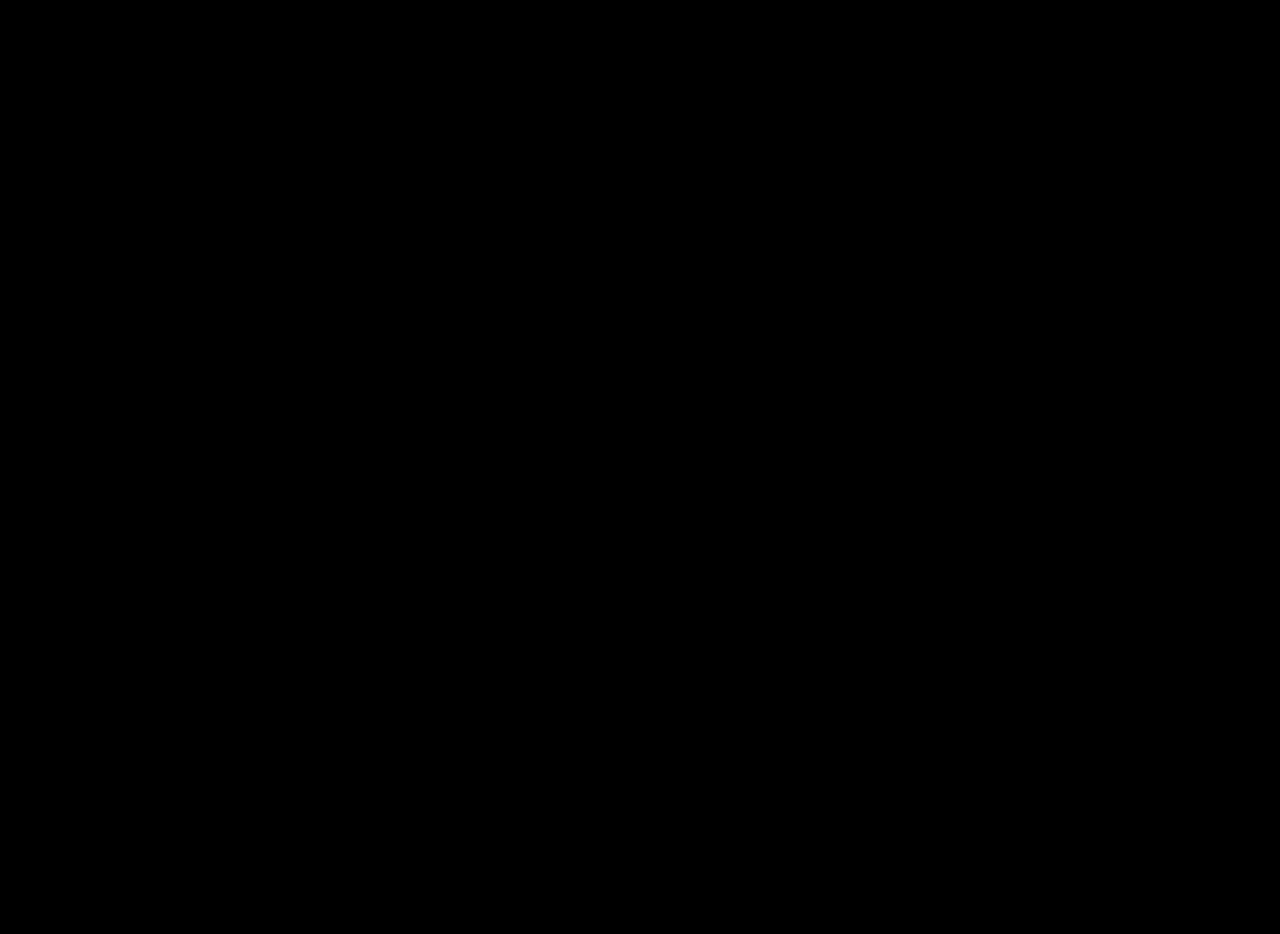
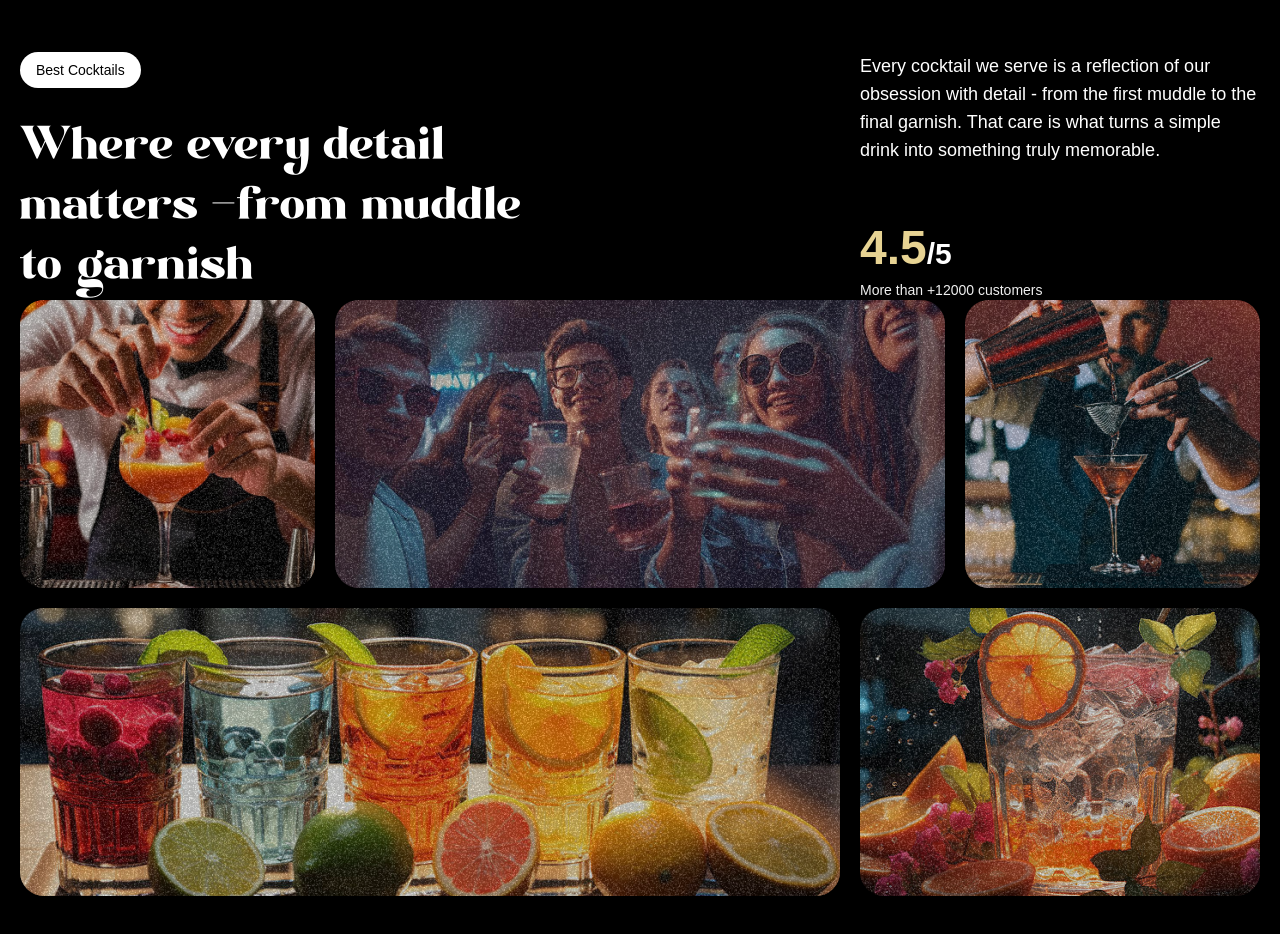
Before and after one commit to spahicnedim/gsap_mojito_page, a React (Vite) app: page / in a window 1280 px wide. Shown: the part 1660-2594 px from the top of the page. Before the commit the page ends 1600 px from the top, so only its background shows below. Built offline with nearby package versions, Linux system fonts and the light colour scheme; a web font is replaced by a local one.

Commit message:
implement the about section

```diff
--- a/src/App.jsx
+++ b/src/App.jsx
@@ -4,6 +4,7 @@
 import Navbar from "./components/Navbar.jsx";
 import Hero from "./components/Hero.jsx";
 import Cocktails from "./components/Cocktails.jsx";
+import About from "./components/About.jsx";
 
 gsap.registerPlugin(ScrollTrigger, SplitText);
 
@@ -13,6 +14,7 @@
            <Navbar />
            <Hero />
            <Cocktails />
+           <About />
        </main>
     )
 }
--- /dev/null
+++ b/src/components/About.jsx
@@ -0,0 +1,88 @@
+import React from 'react'
+import {useGSAP} from "@gsap/react";
+import gsap from "gsap";
+import { SplitText } from "gsap/all";
+
+const About = () => {
+    useGSAP(() => {
+        const titleSplit = SplitText.create("#about h2", {
+            type: "words"
+        })
+
+        const scrollTimeline = gsap.timeline({
+            scrollTrigger: {
+                trigger: "#about",
+                start: "top center",
+            }
+        })
+
+        scrollTimeline.from(titleSplit.words, {
+            opacity: 0,
+            duration: 1,
+            yPercent: 100,
+            ease: "expo.out",
+            stagger: 0.02
+        }).from(".top-grid div, .bottom-grid div", {
+            opacity: 0,
+            duration: 1,
+            ease: "power1.inOut",
+            stagger: 0.04
+        }, '-=0.5')
+    }, [])
+
+    return (
+        <div id="about">
+            <div className="mb-16 md:px-0 px-5">
+                <div className="content">
+                    <div className="md:col-span-8">
+                        <p className="badge">Best Cocktails</p>
+                        <h2>Where every detail matters <span className="text-white">-</span>
+                        from muddle to garnish
+                        </h2>
+                    </div>
+
+                    <div className="sub-content">
+                        <p>Every cocktail we serve is a reflection of our obsession with detail - from the first muddle to the final garnish. That care is what turns a simple drink into something truly memorable.</p>
+
+                        <div>
+                            <p className="md:text-3xl text-xl font-bold">
+                                <span>4.5</span>/5
+                            </p>
+                            <p className="text-sm text-white-100">More than +12000 customers</p>
+                        </div>
+                    </div>
+                </div>
+
+                <div className="top-grid">
+                    <div className="md:col-span-3">
+                        <div className="noisy" />
+                        <img src="/images/abt1.png" alt="grid-img-1" />
+                    </div>
+
+                    <div className="md:col-span-6">
+                        <div className="noisy" />
+                        <img src="/images/abt2.png" alt="grid-img-1" />
+                    </div>
+
+                    <div className="md:col-span-3">
+                        <div className="noisy" />
+                        <img src="/images/abt5.png" alt="grid-img-1" />
+                    </div>
+                </div>
+
+                <div className="bottom-grid">
+                    <div className="md:col-span-8">
+                        <div className="noisy" />
+                        <img src="/images/abt3.png" alt="grid-img-1" />
+                    </div>
+
+                    <div className="md:col-span-4">
+                        <div className="noisy" />
+                        <img src="/images/abt4.png" alt="grid-img-1" />
+                    </div>
+                </div>
+            </div>
+        </div>
+    )
+}
+export default About
```
